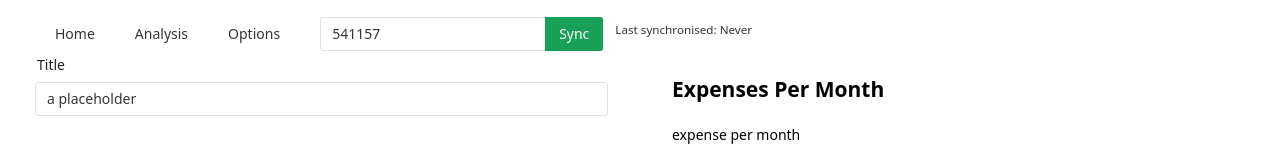
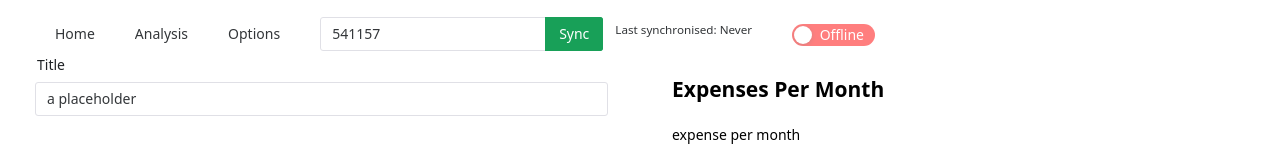
Before and after one commit to njustus/budgeting, a Vue app in the folder app/: page /transactions in a window 1280 px wide. Shown: the top 160 px of the page. Built offline with nearby package versions, Linux system fonts and the light colour scheme; no server answers.

Commit message:
display on/offline checkbox

```diff
--- a/app/src/App.vue
+++ b/app/src/App.vue
@@ -3,6 +3,7 @@ import {RouterLink, RouterView} from 'vue-router'
 import {h} from 'vue'
 import type {MenuOption} from "naive-ui";
 import SyncButton from './components/sync-button.vue'
+import ConnectionIndicator from './components/connection-indicator.vue'
 
 const menuOptions: MenuOption[] = [
   {
@@ -17,6 +18,9 @@ const menuOptions: MenuOption[] = [
   }, {
     label: () => h(SyncButton),
     key: 'sync'
+  }, {
+    label: () => h(ConnectionIndicator),
+    key: 'mode'
   }
 ]
 
--- /dev/null
+++ b/app/src/components/connection-indicator.vue
@@ -0,0 +1,28 @@
+<script setup lang="ts">
+import {type CSSProperties} from 'vue'
+import {useAppStore} from '@/stores/app-state'
+
+const store = useAppStore();
+
+function railStyle(info: { focused: boolean, checked: boolean }): CSSProperties {
+  return {
+    background: info.checked ? 'green' : 'red'
+  }
+}
+
+</script>
+
+<template>
+  <n-switch :rail-style="railStyle" v-model:value="store.isOnline" disabled>
+    <template #checked>
+      Online
+    </template>
+    <template #unchecked>
+      Offline
+    </template>
+  </n-switch>
+</template>
+
+<style scoped>
+
+</style>
```
